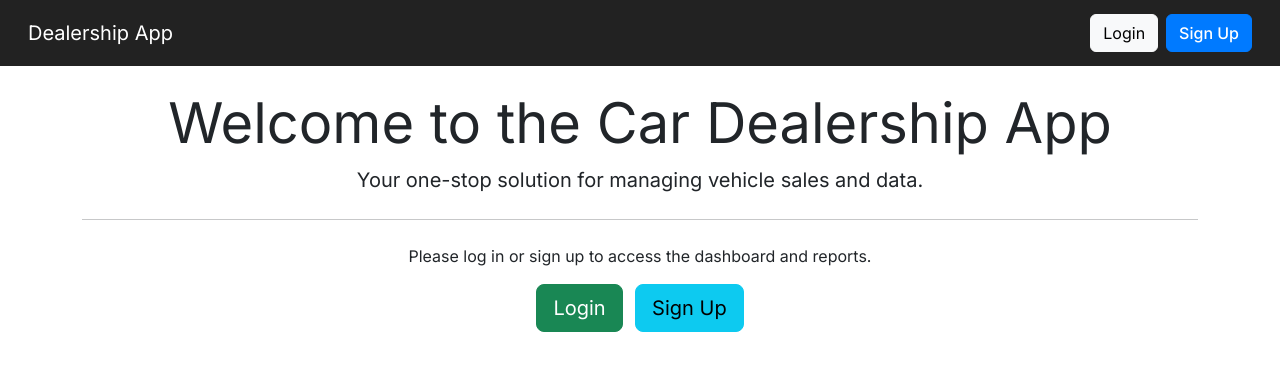
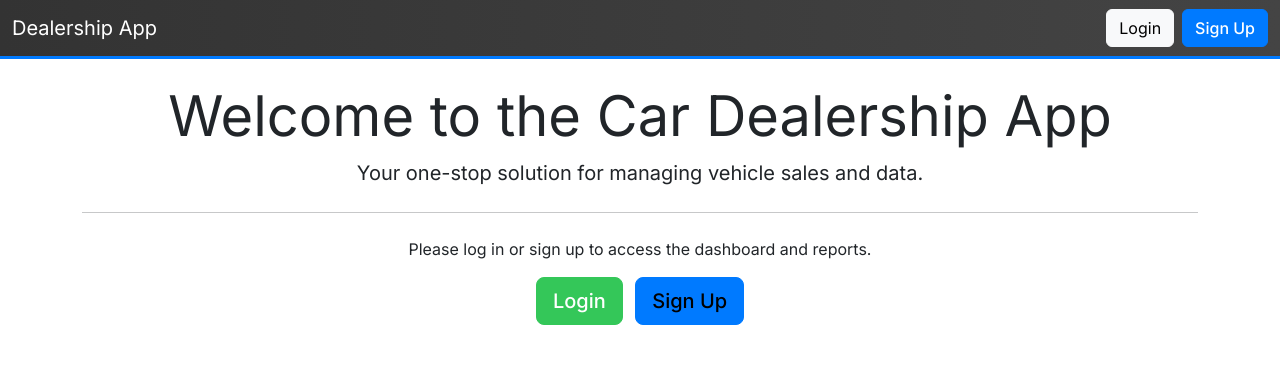
Before and after one commit to data-mt16/MT-project-1, a Django app: page / in a window 1280 px wide. Shown: the top 371 px of the page. Run offline with Django 5.2, Linux system fonts and the light colour scheme.

Commit message:
website changes 2

```diff
--- a/static/css/custom.css
+++ b/static/css/custom.css
@@ -4,10 +4,36 @@ body {
     font-family: 'Inter', sans-serif;
 }
 
-/* --- Navbar Styling --- */
 .navbar.bg-dark {
-    background-color: #222 !important; /* A sleeker, darker grey */
-    padding: 0.8rem 1rem;
+    background: linear-gradient(90deg, #333, #444) !important;
+    border-bottom: 3px solid #007aff; /* A poppy blue accent line */
+}
+
+/* --- New "Interesting" Button Colors --- */
+/* Overriding the default green login button */
+.btn-success {
+    background-color: #34c759;
+    border-color: #34c759;
+    font-weight: 500;
+    transition: all 0.2s ease-in-out;
+}
+.btn-success:hover {
+    background-color: #2ca549;
+    border-color: #2ca549;
+    transform: scale(1.05); /* Make it pop on hover */
+}
+
+/* Overriding the default blue signup button */
+.btn-info {
+    background-color: #007aff;
+    border-color: #007aff;
+    font-weight: 500;
+    transition: all 0.2s ease-in-out;
+}
+.btn-info:hover {
+    background-color: #0056b3;
+    border-color: #0056b3;
+    transform: scale(1.05);
 }
 
 /* --- "Poppy" Button Styling --- */
```
